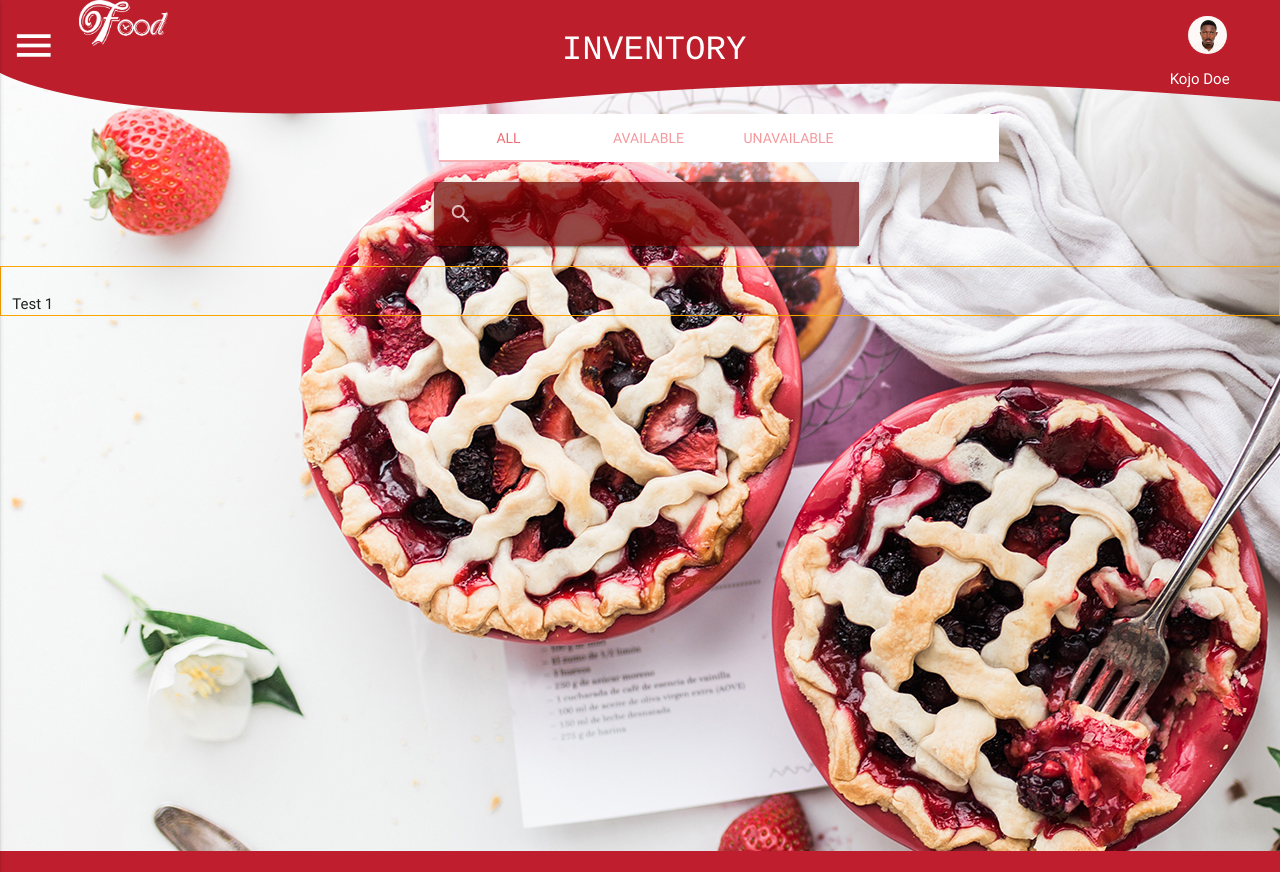
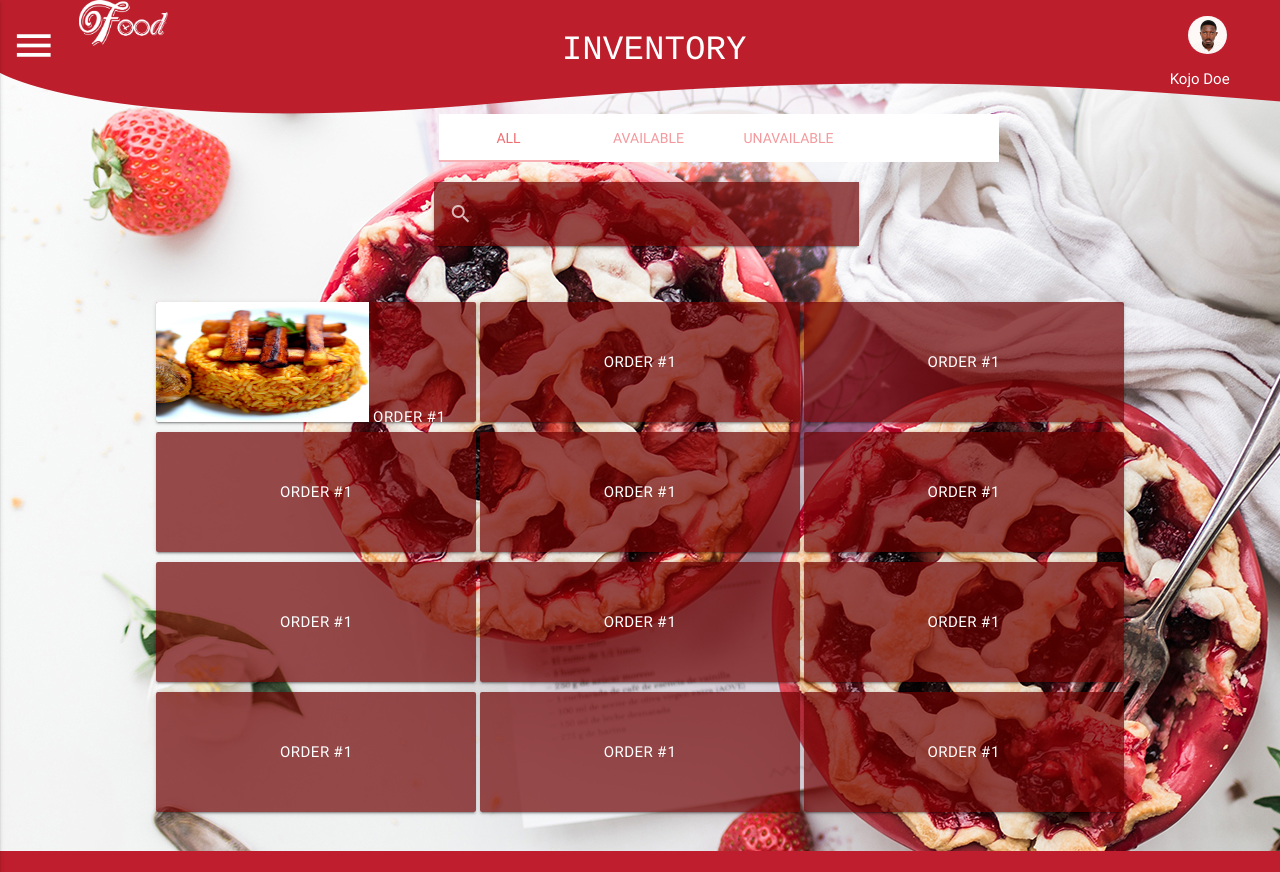
Before and after one commit to Quodjo/Genese, a PHP site: the page made by Application/Vendor Client/Inventory.php in a window 1280 px wide, after a click on "ALL". Run offline with PHP 8.4, Linux system fonts and the light colour scheme; some libraries are stand-ins or nearby versions.

Commit message:
Image Button

```diff
--- a/Application/Vendor Client/Inventory.php
+++ b/Application/Vendor Client/Inventory.php
@@ -130,9 +130,79 @@
 		</div>
 
 <!--Fourth row-->
-		<div class="row" style="border:1px solid orange;padding-top: 2%">
+		<div class="row" style="padding-top: 2%">
 
-		<div id="test1" class="col s12">Test 1</div>
+		<div id="test1" class="col s12">
+
+		<div class="center-align" style="padding-top: 10px">
+
+				<button id='order1' class="btn waves-effect waves-light " type="button" name="action" style="height:120px;width:320px;background-color:rgba(110,0,0,0.7);" data-target="modal1" >
+				 <img src="../images/jollof.jpg" style="width:100%;height:100%; margin-left: -30%">
+
+				Order #1</button>
+				<button id='order1' class="btn waves-effect waves-light " type="button" name="action" style="height:120px;width:320px;background-color:rgba(110,0,0,0.7);" data-target="modal1" >
+				<!-- <img src="../images/jollof.jpg" style="width:180%;height:80%; margin-left: -30%"> -->
+
+				Order #1</button>
+				<button id='order1' class="btn waves-effect waves-light " type="button" name="action" style="height:120px;width:320px;background-color:rgba(110,0,0,0.7);" data-target="modal1" >
+				<!-- <img src="../images/jollof.jpg" style="width:180%;height:80%; margin-left: -30%"> -->
+
+				Order #1</button>
+
+
+		</div>
+
+		<div class="center-align" style="padding-top: 10px">
+
+				<button id='order1' class="btn waves-effect waves-light " type="button" name="action" style="height:120px;width:320px;background-color:rgba(110,0,0,0.7);" data-target="modal1" >
+				<!-- <img src="../images/jollof.jpg" style="width:180%;height:80%; margin-left: -30%"> -->
+
+				Order #1</button>
+				<button id='order1' class="btn waves-effect waves-light " type="button" name="action" style="height:120px;width:320px;background-color:rgba(110,0,0,0.7);" data-target="modal1" >
+				<!-- <img src="../images/jollof.jpg" style="width:180%;height:80%; margin-left: -30%"> -->
+
+				Order #1</button>
+				<button id='order1' class="btn waves-effect waves-light " type="button" name="action" style="height:120px;width:320px;background-color:rgba(110,0,0,0.7);" data-target="modal1" >
+				<!-- <img src="../images/jollof.jpg" style="width:180%;height:80%; margin-left: -30%"> -->
+
+				Order #1</button>
+		</div>
+
+		<div class="center-align" style="padding-top: 10px">
+
+				<button id='order1' class="btn waves-effect waves-light " type="button" name="action" style="height:120px;width:320px;background-color:rgba(110,0,0,0.7);" data-target="modal1" >
+				<!-- <img src="../images/jollof.jpg" style="width:180%;height:80%; margin-left: -30%"> -->
+
+				Order #1</button>
+				<button id='order1' class="btn waves-effect waves-light " type="button" name="action" style="height:120px;width:320px;background-color:rgba(110,0,0,0.7);" data-target="modal1" >
+				<!-- <img src="../images/jollof.jpg" style="width:180%;height:80%; margin-left: -30%"> -->
+
+				Order #1</button>
+				<button id='order1' class="btn waves-effect waves-light " type="button" name="action" style="height:120px;width:320px;background-color:rgba(110,0,0,0.7);" data-target="modal1" >
+				<!-- <img src="../images/jollof.jpg" style="width:180%;height:80%; margin-left: -30%"> -->
+
+				Order #1</button>
+		</div>
+
+		<div class="center-align" style="padding-top: 10px">
+
+				<button id='order1' class="btn waves-effect waves-light " type="button" name="action" style="height:120px;width:320px;background-color:rgba(110,0,0,0.7);" data-target="modal1" >
+				<!-- <img src="../images/jollof.jpg" style="width:180%;height:80%; margin-left: -30%"> -->
+
+				Order #1</button>
+				<button id='order1' class="btn waves-effect waves-light " type="button" name="action" style="height:120px;width:320px;background-color:rgba(110,0,0,0.7);" data-target="modal1" >
+				<!-- <img src="../images/jollof.jpg" style="width:180%;height:80%; margin-left: -30%"> -->
+
+				Order #1</button>
+				<button id='order1' class="btn waves-effect waves-light " type="button" name="action" style="height:120px;width:320px;background-color:rgba(110,0,0,0.7);" data-target="modal1" >
+				<!-- <img src="../images/jollof.jpg" style="width:180%;height:80%; margin-left: -30%"> -->
+
+				Order #1</button>
+		</div>
+
+
+
+		</div>
 		<div id="test2" class="col s12">Test 2</div>
 		<div id="test3" class="col s12">Test 3</div>
 
```
Also changed, not shown: Application/images/jollof.jpg (added), 1 other file.
